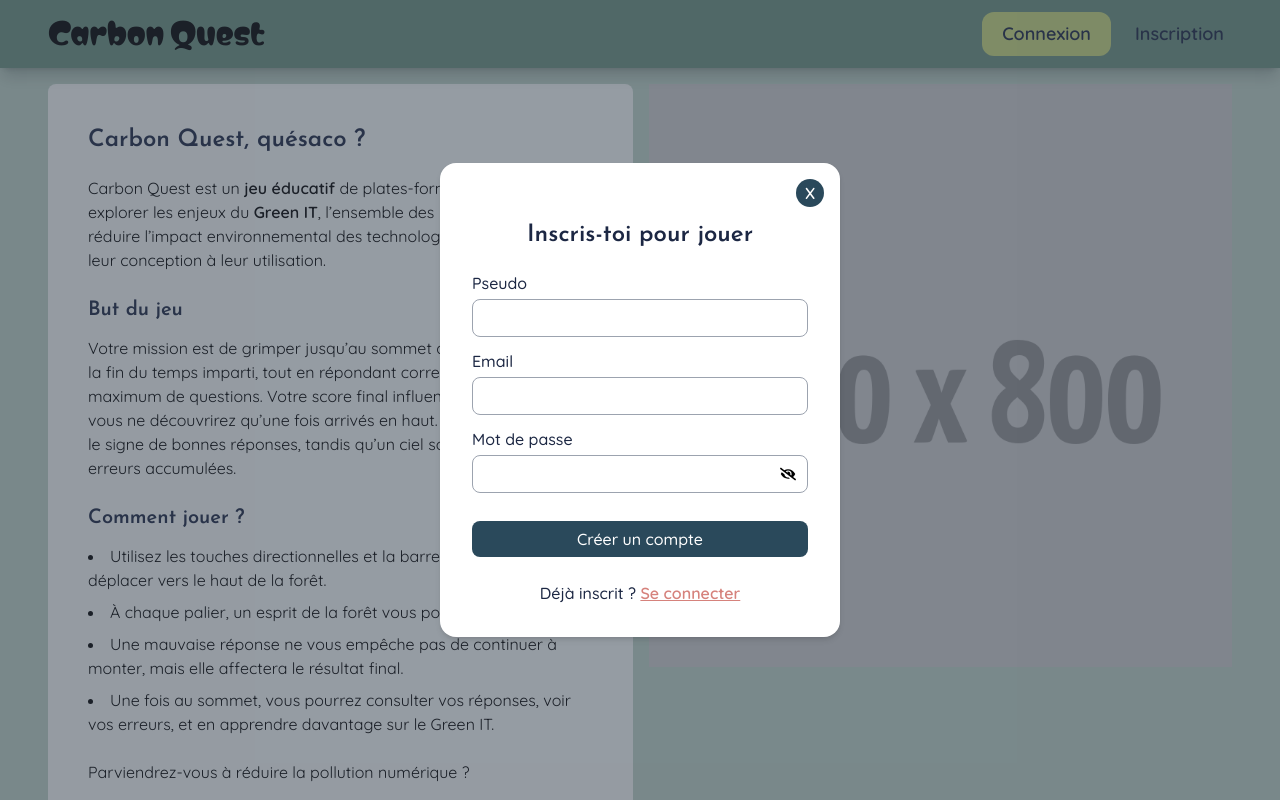
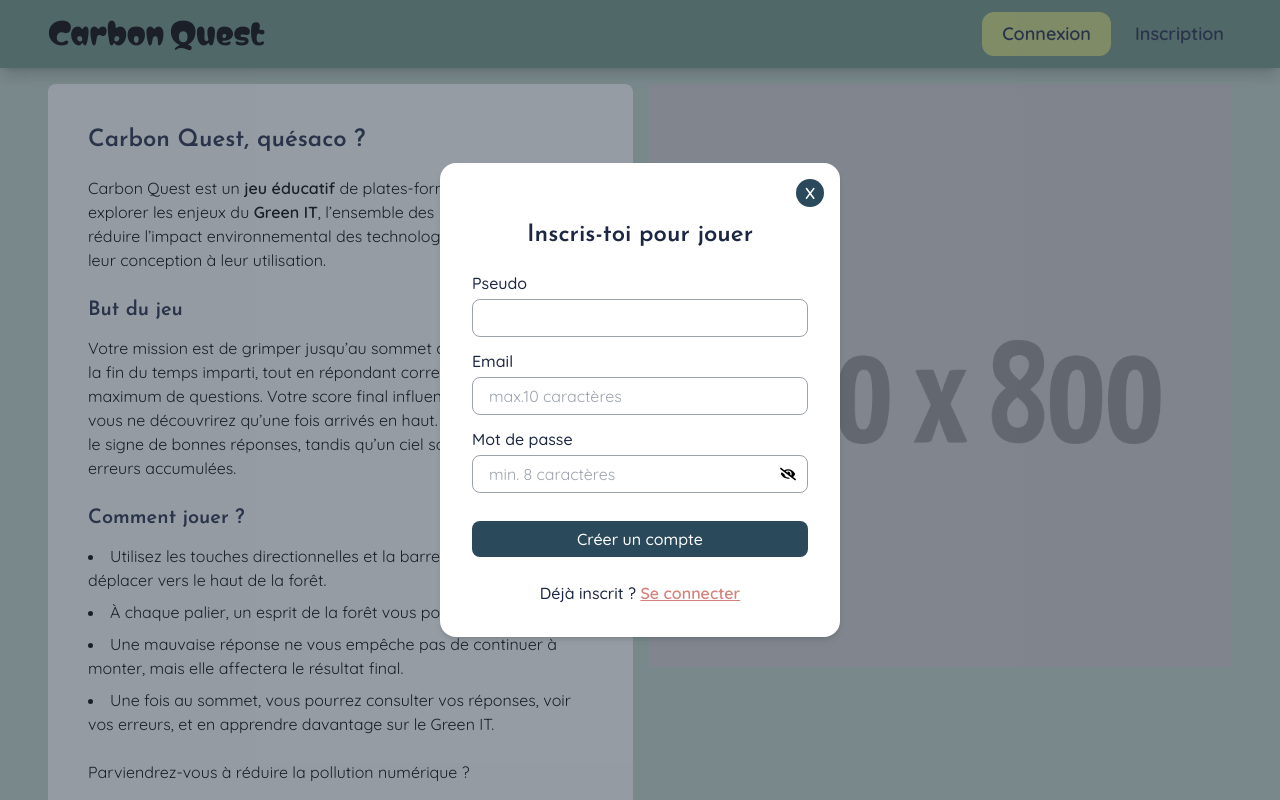
Before and after one commit to amandineameye/Hackathon_CarbonQuest, a React (Vite) app in the folder frontend/: page / in a window 1280 px wide. Both pictures are taken after a click on the link "Inscription". Shown: the top 800 px of the page. Built offline with nearby package versions, Linux system fonts and the light colour scheme.

Commit message:
Update placeholder sign up

```diff
--- a/frontend/src/components/Signup/Signup.jsx
+++ b/frontend/src/components/Signup/Signup.jsx
@@ -101,6 +101,7 @@ const Signup = ({ onSwitchToLogin, onSuccessfulConnection }) => {
                      onChange={(e) => setEmail(e.target.value)}
                      required
                      className="input"
+                     placeholder='max.10 caractères'
                      {...register('email')}
                   />
                   {errors.email && (
@@ -119,6 +120,7 @@ const Signup = ({ onSwitchToLogin, onSuccessfulConnection }) => {
                         value={password}
                         onChange={(e) => setPassword(e.target.value)}
                         required
+                        placeholder='min. 8 caractères'
                         {...register('password')}
                      />
                      {showPassword ? (
```
